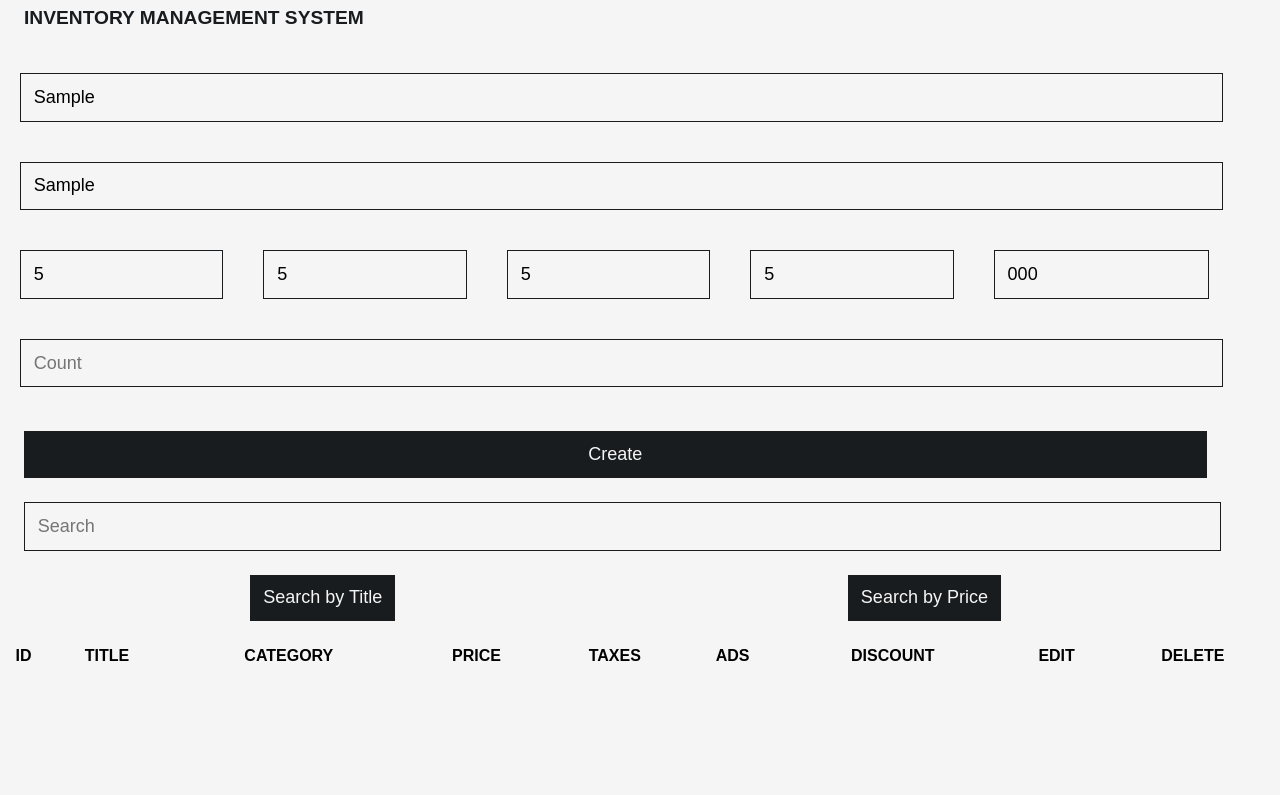
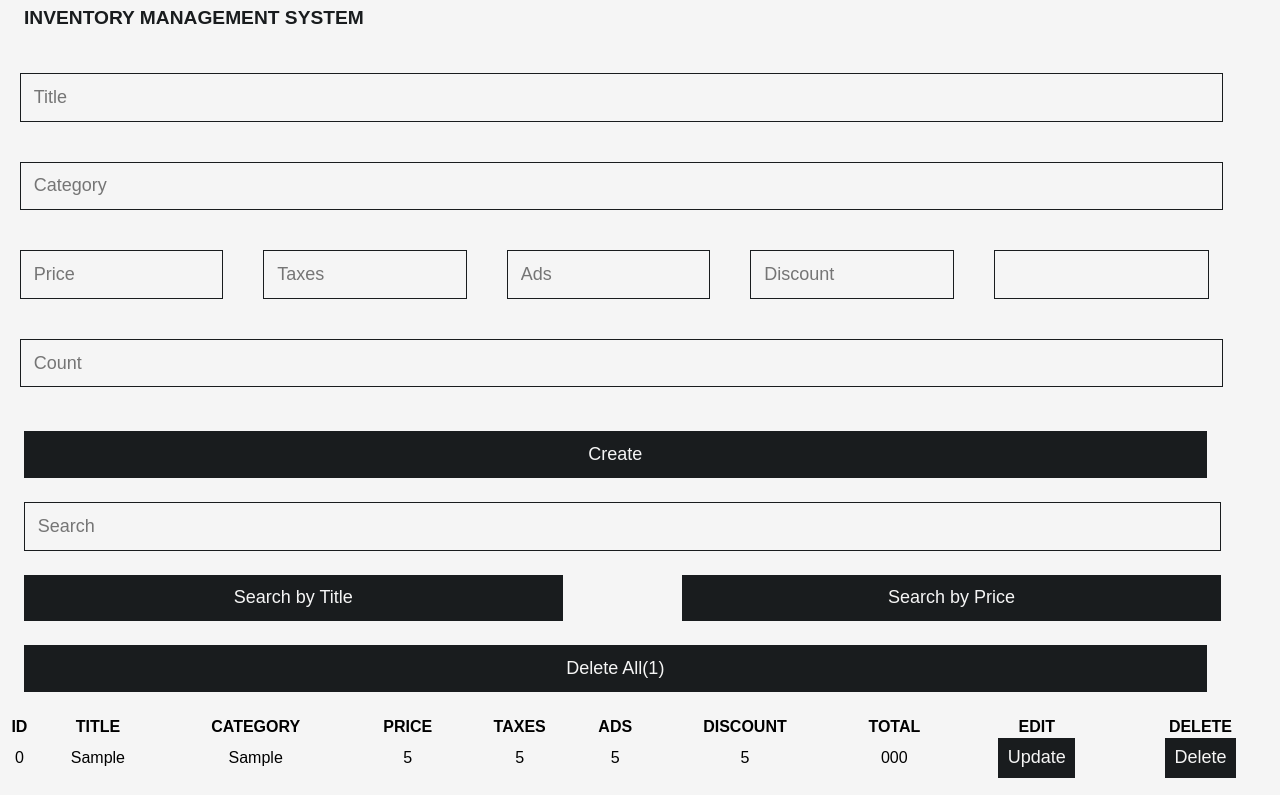
Before and after one commit to Karim-Ismail-Hassaneen/Inventory-Management-System---Basic, a plain HTML site: page dashboard.html in a window 1280 px wide. Both pictures are taken after typing "Sample", "Sample", "5", "5", "5", "5" into the empty fields and a click on the button "Create". Shown: the part 64-859 px from the top of the page. Before the commit the page ends 800 px from the top, so only its background shows below. Drawn offline with Linux system fonts and the light colour scheme.

Commit message:
Almost Done

```diff
--- a/css/dash-style.css
+++ b/css/dash-style.css
@@ -119,3 +119,45 @@ table th {
     transition: 0.7s ease-in-out;
     cursor: pointer;
 }
+.search-btn {
+    display: flex;
+    justify-content: space-between;
+    margin: 1.5rem;
+    width: 93.5%;
+}
+#search-title,
+#search-price {
+    font-size: 18px;
+    width: 45%;
+    outline: none;
+    border: none;
+    background-color: #191c1e;
+    color: whitesmoke;
+    padding: 0.8rem;
+    transition: 0.8s ease-in-out;
+    cursor: pointer;
+}
+#search-price:hover {
+    letter-spacing: 5px;
+}
+#search-title:hover {
+    letter-spacing: 5px;
+}
+#delete-all {
+    margin: 1.5rem;
+}
+
+#delete-all button {
+    font-size: 18px;
+    width: 96%;
+    outline: none;
+    border: none;
+    background-color: #191c1e;
+    color: whitesmoke;
+    padding: 0.8rem;
+    transition: 0.7s ease-in-out;
+    cursor: pointer;
+}
+#delete-all button:hover {
+    letter-spacing: 5px;
+}
--- a/dashboard.html
+++ b/dashboard.html
@@ -37,10 +37,11 @@
     <div class="form">
       <input type="search" placeholder="Search" id="search" />
     </div>
-    <div class="seach-btn">
-      <button id="serch-title">Search by Title</button>
+    <div class="search-btn">
+      <button id="search-title">Search by Title</button>
       <button id="search-price">Search by Price</button>
     </div>
+    <div id="delete-all"></div>
     <div class="content">
       <table>
         <tr>
@@ -51,6 +52,7 @@
           <th>Taxes</th>
           <th>Ads</th>
           <th>Discount</th>
+          <th>Total</th>
           <th>Edit</th>
           <th>Delete</th>
         </tr>
--- a/js/main.js
+++ b/js/main.js
@@ -1,17 +1,18 @@
 const title = document.getElementById('title')
 const category = document.getElementById('category')
-const price =  document.getElementById('price')
-const taxes =  document.getElementById('taxes')
-const ads =  document.getElementById('ads')
-const discount =  document.getElementById('discount')
-const total =  document.getElementById('total')
-const count =  document.getElementById('count')
-const sumbit =  document.getElementById('sumbit')
+const price = document.getElementById('price')
+const taxes = document.getElementById('taxes')
+const ads = document.getElementById('ads')
+const discount = document.getElementById('discount')
+const total = document.getElementById('total')
+const count = document.getElementById('count')
+const sumbit = document.getElementById('sumbit')
 
 
-
+let mood = 'create'
+let updated
 let getData = () => {
-    if(price.value !== '') {
+    if (price.value !== '') {
         let result = (+price.value + +taxes.value + +ads.value) - +discount.value
         total.innerHTML = result
     } else {
@@ -19,11 +20,12 @@ let getData = () => {
     }
 }
 let allProducts;
-if(localStorage.product !== null) {
+if(localStorage.product !== undefined) {
     allProducts = JSON.parse(localStorage.product)
 } else {
     allProducts = []
 }
+
 
 sumbit.onclick = function() {
     let newProducts = {
@@ -36,7 +38,22 @@ sumbit.onclick = function() {
         total: total.innerHTML,
         count: count.value
     }
-    allProducts.push(newProducts)
+   if(mood === 'create') {
+        if(newProducts.count > 1) {
+        for(let i = 0; i < newProducts.count; i++) {
+            allProducts.push(newProducts)
+        }
+    } else {
+        allProducts.push(newProducts)
+    }
+   } else {
+    allProducts[updated] = newProducts
+    mood = 'create'
+    sumbit.innerHTML = 'Create'
+    count.style.display = 'block'
+   }
+
+
     localStorage.setItem('product', JSON.stringify(allProducts))
     clearData()
     showData()
@@ -55,7 +72,7 @@ const clearData = () => {
 
 const showData = () => {
     let table = ''
-    for(let i = 0; i < allProducts.length; i++) {
+    for (let i = 0; i < allProducts.length; i++) {
         table += `
         <tr>
             <td>${i}</td>
@@ -65,8 +82,9 @@ const showData = () => {
             <td>${allProducts[i].taxes}</td>
             <td>${allProducts[i].ads}</td>
             <td>${allProducts[i].discount}</td>
+            <td>${allProducts[i].total}</td>
             <td>
-              <button class="action" id="update">Update</button>
+              <button onclick="updateData(${i})" class="action" id="update">Update</button>
             </td>
             <td>
               <button onclick="deleteShowData(${i})" class="action" id="delete">Delete</button>
@@ -76,11 +94,42 @@ const showData = () => {
     }
 
     document.getElementById('tbody').innerHTML = table;
+    const deleteAllBtn = document.getElementById('delete-all')
+    if(allProducts.length > 0) {
+        deleteAllBtn.innerHTML = `<button onclick="deleteAllDataBtn()" class="delete-all">Delete All(${allProducts.length})</button>`
+    } else {
+        deleteAllBtn.innerHTML = ''
+    }
+
 }
 showData()
 
 const deleteShowData = (i) => {
-    allProducts.splice(i,1)
+    allProducts.splice(i, 1)
     localStorage.product = JSON.stringify(allProducts)
     showData()
 }
+
+const deleteAllDataBtn = () => {
+    localStorage.clear()
+    allProducts.splice(0)
+    showData()
+}
+
+const updateData = (i) => {
+    title.value = allProducts[i].title
+    category.value = allProducts[i].category
+    price.value = allProducts[i].price
+    taxes.value = allProducts[i].taxes
+    ads.value = allProducts[i].ads
+    discount.value = allProducts[i].discount
+    getData()
+    count.style.display = 'none'
+    sumbit.innerHTML = 'Update'
+    mood = 'update'
+    updated = i
+    scroll({
+        top:0,
+        behavior: 'smooth'
+    })
+}
```
